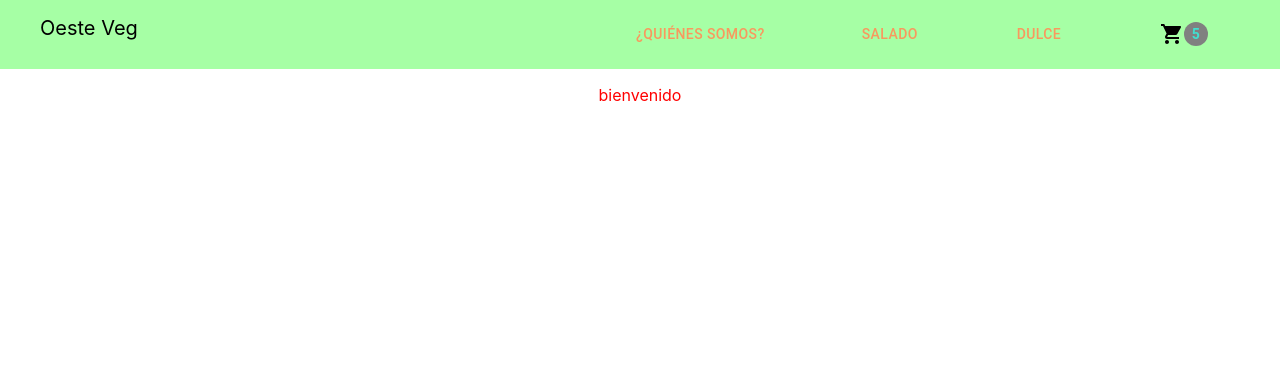
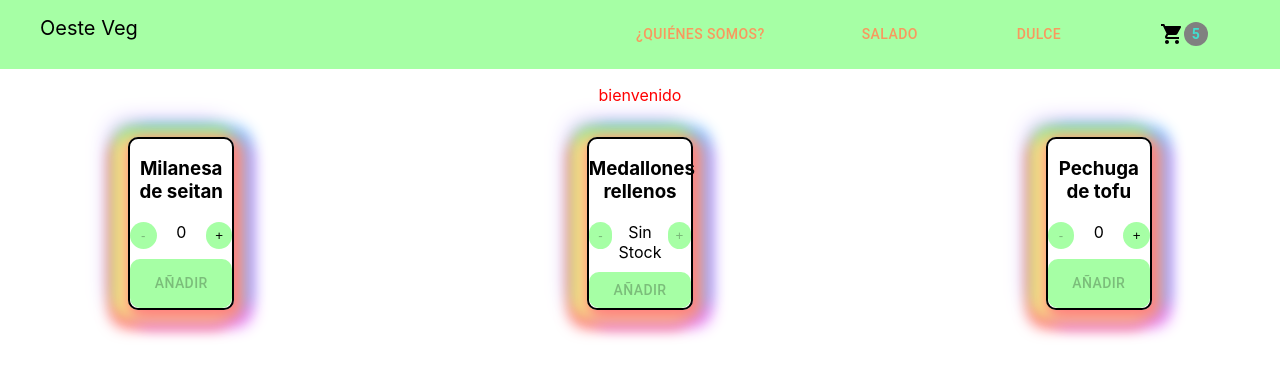
Before and after one commit to Isay10/OesteVeg, a React (Create React App) app in the folder oesteveg-gimenez/: page / in a window 1280 px wide. Shown: the top 378 px of the page. Built offline with nearby package versions, Linux system fonts and the light colour scheme.

Commit message:
se agrega contenedores de item

```diff
--- /dev/null
+++ b/oesteveg-gimenez/src/components/ItemListContainer/ItemCount.css
@@ -0,0 +1,27 @@
+.card-container {
+  display: flex;
+  flex-direction: column;
+  align-content: center;
+  border: 2px solid black;
+  border-radius: 10px;
+  box-shadow: 5px 5px 15px 5px #ff8080, -9px 5px 15px 5px #ffe488,
+    -7px -5px 15px 5px #8cff85, 12px -5px 15px 5px #80c7ff,
+    12px 10px 15px 7px #e488ff, -10px 10px 15px 7px #ff616b,
+    -10px -7px 27px 1px #8e5cff, -22px -28px 15px -19px rgba(0, 0, 0, 0);
+  width: 10%;
+  height: auto;
+}
+
+.card-buttons-container {
+  display: flex;
+  justify-content: space-between;
+  flex-direction: row;
+}
+
+.card-buttons {
+  background-color: #a6ffa5;
+  border: none;
+  border-radius: 2.5em;
+  height: 2em;
+  width: 2em;
+}
--- /dev/null
+++ b/oesteveg-gimenez/src/components/ItemListContainer/ItemCount.js
@@ -0,0 +1,52 @@
+import React, { useState, useEffect } from "react";
+import { Button } from "@mui/material";
+import "./ItemCount.css";
+
+export default function ItemCount({ initial, stock, onAdd, product }) {
+  //hook de estado
+  const [quantity, setQuantity] = useState(initial);
+  const onIncrease = () => {
+    setQuantity(quantity + 1);
+  };
+  const onDecrease = () => {
+    setQuantity(quantity - 1);
+  };
+
+  return (
+    <div className="card-container">
+      <h3>{product}</h3>
+      <div className="card-buttons-container">
+        <button
+          className="card-buttons"
+          onClick={() => onDecrease()}
+          disabled={quantity === 0}
+        >
+          -
+        </button>
+
+        <div>{stock === 0 ? "Sin Stock" : quantity}</div>
+
+        <button
+          className="card-buttons"
+          onClick={() => onIncrease()}
+          disabled={quantity >= stock}
+        >
+          +
+        </button>
+      </div>
+      <Button
+        variant="contained"
+        style={{
+          backgroundColor: "#a6ffa5",
+          borderRadius: "10px",
+          height: "50%",
+          marginTop: "10px",
+        }}
+        onClick={() => onAdd(quantity)}
+        disabled={quantity === 0 || stock === 0 ? true : null}
+      >
+        Añadir
+      </Button>
+    </div>
+  );
+}
--- a/oesteveg-gimenez/src/components/ItemListContainer/ItemListemContainer.js
+++ b/oesteveg-gimenez/src/components/ItemListContainer/ItemListemContainer.js
@@ -1,3 +1,36 @@
+import ItemCount from "./ItemCount";
+import "./ItemlListContainer.css";
+
 export default function ItemListContainer({ greetings }) {
-  return <p style={{ color: "red" }}>{greetings}</p>;
+  const onAdd = (qty) => {
+    alert(
+      `Se han agregado ${qty} ${qty > 1 ? "productos" : "producto"} al carrito`
+    );
+  };
+
+  return (
+    <>
+      <p style={{ color: "red" }}>{greetings}</p>
+      <div className="item-container">
+        <ItemCount
+          initial={0}
+          stock={40}
+          onAdd={onAdd}
+          product={"Milanesa de seitan"}
+        />
+        <ItemCount
+          initial={0}
+          stock={0}
+          onAdd={onAdd}
+          product={"Medallones rellenos"}
+        />
+        <ItemCount
+          initial={0}
+          stock={10}
+          onAdd={onAdd}
+          product={"Pechuga de tofu"}
+        />
+      </div>
+    </>
+  );
 }
--- /dev/null
+++ b/oesteveg-gimenez/src/components/ItemListContainer/ItemlListContainer.css
@@ -0,0 +1,8 @@
+.item-container {
+  display: flex;
+  justify-content: space-between;
+  width: 80%;
+  margin: auto;
+  align-content: center;
+  margin-top: 4vh;
+}
```
